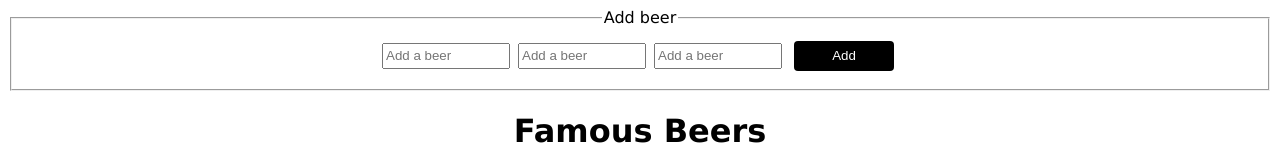
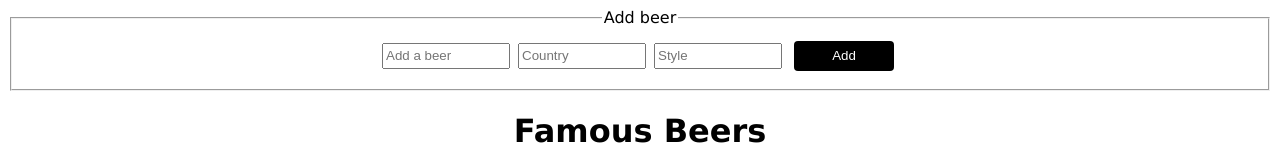
Before and after one commit to darciovilela/beers, a React (Vite) app: page / in a window 1280 px wide. Shown: the top 160 px of the page. Built offline with nearby package versions, Linux system fonts and the light colour scheme.

Commit message:
Fix placeholder

```diff
--- a/src/components/Form.tsx
+++ b/src/components/Form.tsx
@@ -51,14 +51,14 @@ export const Form: React.FC<FormProps> = ({ addBeer, setActiveBeer }) => {
 				<input
 					type="text"
 					name="country"
-					placeholder="Add a beer"
+					placeholder="Country"
 					value={formState.country}
 					onChange={handleChange}
 				/>
 				<input
 					type="text"
 					name="style"
-					placeholder="Add a beer"
+					placeholder="Style"
 					value={formState.style}
 					onChange={handleChange}
 				/>
```
Also changed, not shown: public/budweiser.png (added).
